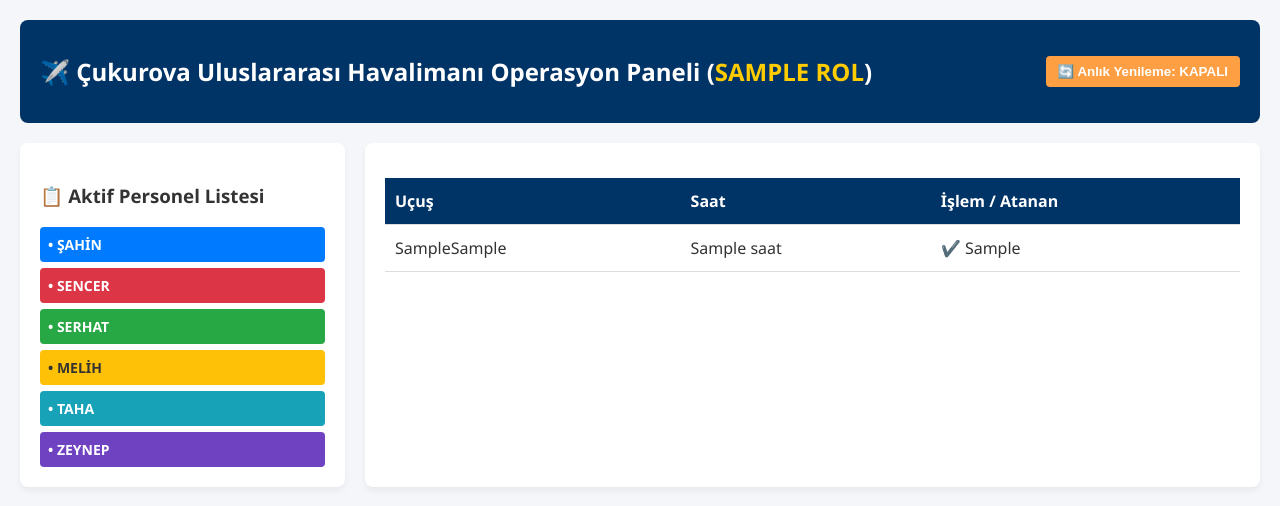
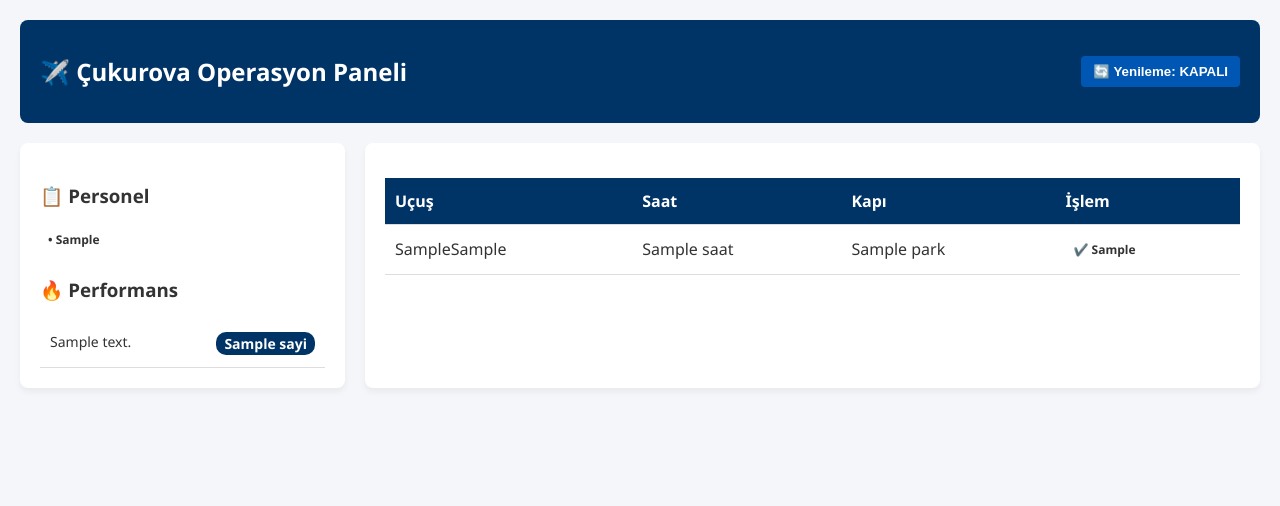
Before and after one commit to sencerf7-del/cukurova-operasyon, a Flask app: template templates/index.html in a window 1280 px wide. Shown: the top 506 px of the page. Run offline with Flask 3, Linux system fonts and the light colour scheme; the template is opened without the code that fills it: most values are stand-ins (such as "Sample title", 1, 10 or a date in 2020).

Commit message:
Update index.html

```diff
--- a/templates/index.html
+++ b/templates/index.html
@@ -2,131 +2,65 @@
 <html lang="tr">
 <head>
     <meta charset="UTF-8">
-    <title>Çukurova Havalimanı Operasyon Paneli</title>
+    <title>Çukurova Operasyon Paneli</title>
     <style>
         body { font-family: 'Segoe UI', sans-serif; background-color: #f4f6f9; color: #333; margin: 0; padding: 20px; }
         .header-bar { background-color: #003366; color: white; padding: 15px 20px; border-radius: 8px; display: flex; justify-content: space-between; align-items: center; margin-bottom: 20px; }
         .container { display: flex; gap: 20px; }
         .sidebar { width: 25%; background: white; padding: 20px; border-radius: 8px; box-shadow: 0 4px 6px rgba(0,0,0,0.05); }
         .main-content { width: 75%; background: white; padding: 20px; border-radius: 8px; box-shadow: 0 4px 6px rgba(0,0,0,0.05); }
-
-        .pers-mavi { background-color: #007bff !important; color: white; }
-        .pers-kirmizi { background-color: #dc3545 !important; color: white; }
-        .pers-yesil { background-color: #28a745 !important; color: white; }
-        .pers-sari { background-color: #ffc107 !important; color: #333; }
-        .pers-turkuaz { background-color: #17a2b8 !important; color: white; }
-        .pers-mor { background-color: #6f42c1 !important; color: white; }
-
+        .pers-mavi { background-color: #007bff !important; color: white; } .pers-kirmizi { background-color: #dc3545 !important; color: white; }
+        .pers-yesil { background-color: #28a745 !important; color: white; } .pers-sari { background-color: #ffc107 !important; color: #333; }
+        .pers-turkuaz { background-color: #17a2b8 !important; color: white; } .pers-mor { background-color: #6f42c1 !important; color: white; }
         .badge { padding: 4px 8px; border-radius: 4px; font-weight: bold; font-size: 12px; display: inline-block; }
-
-        .gece-ucus { background-color: #e8effa !important; border-left: 5px solid #003366; }
-        .revize-satir { background-color: #fceade !important; border-left: 5px solid #e63946 !important; }
-        .tamamlandi-satir { opacity: 0.30; background-color: #e9ecef !important; border-left: none !important; }
-
-        .flight-arrival { color: #0040ff; font-weight: bold; font-size: 16px; }
-        .flight-departure { color: #e6b800; font-weight: bold; font-size: 16px; text-shadow: 0.3px 0.3px #555; }
-
-        .fr24-btn { background-color: #003366; color: #ffcc00; border: none; padding: 6px 12px; border-radius: 4px; font-weight: bold; font-size: 12px; text-decoration: none; display: inline-flex; align-items: center; gap: 4px; cursor: pointer; }
-        .fr24-btn:hover { background-color: #001f4d; color: #fff; }
-
+        .tamamlandi-satir { opacity: 0.30; background-color: #e9ecef !important; }
         table { width: 100%; border-collapse: collapse; margin-top: 15px; }
-        th, td { padding: 12px 10px; text-align: left; border-bottom: 1px solid #ddd; vertical-align: middle; }
+        th, td { padding: 12px 10px; text-align: left; border-bottom: 1px solid #ddd; }
         th { background-color: #003366; color: white; }
         .btn { background: #0056b3; color: white; border: none; padding: 8px 12px; border-radius: 4px; cursor: pointer; font-weight: bold; }
-        input, select { width: 100%; padding: 6px; margin: 4px 0; border-radius: 4px; border: 1px solid #ccc; box-sizing: border-box; }
-
-        .stats-grid { display: flex; gap: 10px; margin-bottom: 20px; }
-        .stat-card { background: #e6f0fa; border-top: 4px solid #003366; padding: 10px; border-radius: 4px; flex: 1; text-align: center; }
-
-        .sync-btn { background-color: #ff9f43; color: white; border: none; padding: 8px 12px; border-radius: 4px; font-weight: bold; cursor: pointer; display: flex; align-items: center; gap: 5px; }
-        .sync-active { background-color: #28a745; position: relative; }
-        .sync-active::after { content: "●"; color: #fff; margin-left: 5px; animation: blink 1s infinite; }
-        @keyframes blink { 0% { opacity: 0; } 50% { opacity: 1; } 100% { opacity: 0; } }
-
         .perf-table { width: 100%; margin-top: 10px; font-size: 14px; border-collapse: collapse; }
-        .perf-table td { padding: 8px; border-bottom: 1px solid #eee; }
         .perf-count { font-weight: bold; background-color: #003366; color: white; padding: 2px 8px; border-radius: 10px; float: right; }
-        .logout-btn { background-color: #dc3545; color: white; padding: 6px 12px; border-radius: 4px; text-decoration: none; font-weight: bold; font-size: 12px; }
     </style>
 </head>
 <body>
 
     <div class="header-bar">
-        <h2>✈️ Çukurova Uluslararası Havalimanı Operasyon Paneli (<span style="color: #ffcc00; text-transform: uppercase;">{{ rol }}</span>)</h2>
-        <div style="display: flex; align-items: center; gap: 15px;">
-            <button id="syncToggle" class="sync-btn" onclick="toggleSync()">🔄 Anlık Yenileme: KAPALI</button>
-            {% if rol == 'admin' %}
-            <a href="/logout" class="logout-btn">🚪 Admin Çıkışı</a>
-            {% endif %}
-        </div>
+        <h2>✈️ Çukurova Operasyon Paneli</h2>
+        <button id="syncToggle" class="btn" onclick="toggleSync()">🔄 Yenileme: KAPALI</button>
     </div>
-
-    {% if rol == 'admin' %}
-    <div style="background: #e6f0fa; padding: 15px; border-radius: 8px; margin-bottom: 20px; display: flex; align-items: center; gap: 15px;">
-        <strong style="color: #003366;">⏱️ Gece Nöbeti / Odak Zaman Aralığı Seçimi:</strong>
-        <form id="timeForm" method="GET" action="/" style="display: flex; align-items: center; gap: 8px; margin: 0;">
-            <select name="bas_s" id="bas_s" onchange="saveTimeSettings()">{% for h in range(24) %}<option value="{{ h }}" {% if bas_s == h %}selected{% endif %}>{{ "%02d"|format(h) }}</option>{% endfor %}</select>:
-            <select name="bas_d" id="bas_d" onchange="saveTimeSettings()">{% for m in range(0, 60, 5) %}<option value="{{ m }}" {% if bas_d == m %}selected{% endif %}>{{ "%02d"|format(m) }}</option>{% endfor %}</select>
-            <span>-</span>
-            <select name="bit_s" id="bit_s" onchange="saveTimeSettings()">{% for h in range(24) %}<option value="{{ h }}" {% if bit_s == h %}selected{% endif %}>{{ "%02d"|format(h) }}</option>{% endfor %}</select>:
-            <select name="bit_d" id="bit_d" onchange="saveTimeSettings()">{% for m in range(0, 60, 5) %}<option value="{{ m }}" {% if bit_d == m %}selected{% endif %}>{{ "%02d"|format(m) }}</option>{% endfor %}</select>
-            <button type="submit" class="btn" style="padding: 5px 10px;">Uygula</button>
-        </form>
-    </div>
-    {% endif %}
 
     <div class="container">
         <div class="sidebar">
-            {% if rol == 'admin' %}
-            <h3>📊 Dosya Yükleme</h3>
-            <form action="/excel-yukle" method="POST" enctype="multipart/form-data">
-                <input type="file" name="excel_file" accept=".xlsx, .xls, .csv" required>
-                <button type="submit" class="btn" style="width:100%; margin-top:5px;">Excel Yükle / Güncelle</button>
-            </form>
-            {% endif %}
+            <h3 style="margin-top: 20px;">📋 Personel</h3>
+            {% for p in personeller %}<div class="badge {{ p.renk }}" style="margin-bottom: 5px;">• {{ p.ad_soyad }}</div>{% endfor %}
 
-            <h3 style="margin-top: 20px;">📋 Aktif Personel Listesi</h3>
-            <div style="display: flex; flex-direction: column; gap: 6px;">
-                <div style="padding: 8px; border-radius: 4px; font-weight: bold; font-size: 14px;" class="pers-mavi">• ŞAHİN</div>
-                <div style="padding: 8px; border-radius: 4px; font-weight: bold; font-size: 14px;" class="pers-kirmizi">• SENCER</div>
-                <div style="padding: 8px; border-radius: 4px; font-weight: bold; font-size: 14px;" class="pers-yesil">• SERHAT</div>
-                <div style="padding: 8px; border-radius: 4px; font-weight: bold; font-size: 14px;" class="pers-sari">• MELİH</div>
-                <div style="padding: 8px; border-radius: 4px; font-weight: bold; font-size: 14px;" class="pers-turkuaz">• TAHA</div>
-                <div style="padding: 8px; border-radius: 4px; font-weight: bold; font-size: 14px;" class="pers-mor">• ZEYNEP</div>
-            </div>
+            <h3 style="margin-top: 20px;">🔥 Performans</h3>
+            <table class="perf-table">
+                {% for isim, sayi in perf.items() %}<tr><td>{{ isim }}<span class="perf-count">{{ sayi }}</span></td></tr>{% endfor %}
+            </table>
         </div>
 
         <div class="main-content">
             <table>
-                <thead>
-                    <tr>
-                        <th>Uçuş</th>
-                        <th>Saat</th>
-                        <th>İşlem / Atanan</th>
-                    </tr>
-                </thead>
+                <thead><tr><th>Uçuş</th><th>Saat</th><th>Kapı</th><th>İşlem</th></tr></thead>
                 <tbody>
                     {% for ucus in ucuslar %}
                     <tr class="{% if ucus.tamamlandi == 1 %}tamamlandi-satir{% endif %}">
                         <td>{{ ucus.havayolu_kod }}{{ ucus.flight_no }}</td>
                         <td>{{ ucus.saat }}</td>
+                        <td>{{ ucus.park }}</td>
                         <td>
                             {% if ucus.tamamlandi == 0 %}
-                            <form action="/ucus-tamamla/{{ ucus.id }}" method="POST" onsubmit="return personelSesiniCal(this);">
+                            <form action="/ucus-tamamla/{{ ucus.id }}" method="POST" onsubmit="return calSesVeGonder(this);">
                                 <select name="personel_ad" required>
                                     <option value="">Seç...</option>
-                                    <option value="ŞAHİN">ŞAHİN</option>
-                                    <option value="SENCER">SENCER</option>
-                                    <option value="SERHAT">SERHAT</option>
-                                    <option value="MELİH">MELİH</option>
-                                    <option value="TAHA">TAHA</option>
-                                    <option value="ZEYNEP">ZEYNEP</option>
+                                    <option value="ŞAHİN">ŞAHİN</option><option value="SENCER">SENCER</option>
+                                    <option value="SERHAT">SERHAT</option><option value="MELİH">MELİH</option>
+                                    <option value="TAHA">TAHA</option><option value="ZEYNEP">ZEYNEP</option>
                                 </select>
-                                <button type="submit">OK</button>
+                                <button type="submit" class="btn" style="background:#28a745;">OK</button>
                             </form>
-                            {% else %}
-                            <span>✔️ {{ ucus.personel_ad }}</span>
-                            {% endif %}
+                            {% else %}<span class="badge {{ ucus.personel_renk }}">✔️ {{ ucus.personel_ad }}</span>{% endif %}
                         </td>
                     </tr>
                     {% endfor %}
@@ -136,20 +70,25 @@
     </div>
 
     <script>
-        function personelSesiniCal(formElement) {
-            const selectBox = formElement.querySelector('select[name="personel_ad"]');
-            const secilenIsim = selectBox.value.toLowerCase()
-                .replace(/ş/g, 's').replace(/ı/g, 'i').replace(/ç/g, 'c')
-                .replace(/ğ/g, 'g').replace(/ü/g, 'u').replace(/ö/g, 'o');
+        let syncInterval = null;
+        function calSesVeGonder(form) {
+            const select = form.querySelector('select[name="personel_ad"]');
+            const name = select.value.toLowerCase()
+                .replace(/ş/g,'s').replace(/ı/g,'i').replace(/ç/g,'c')
+                .replace(/ğ/g,'g').replace(/ü/g,'u').replace(/ö/g,'o');
 
-            // ?v= zaman damgasıyla cache'i kırıyoruz
-            let ses = new Audio(`/static/sounds/${secilenIsim}.mp3?v=` + new Date().getTime());
-            ses.play().catch(e => console.log("Ses çalınamadı:", e));
-            setTimeout(() => { formElement.submit(); }, 1500);
+            // Ses çalma
+            const audio = new Audio('/static/sounds/' + name + '.mp3?v=' + new Date().getTime());
+            audio.play().catch(e => console.log("Ses çalma hatası:", e));
+
+            // 1 saniye sonra gönder
+            setTimeout(() => { form.submit(); }, 1000);
             return false;
         }
-
-        // Diğer fonksiyonlar (toggleSync vb.) aynı kalıyor kanka...
+        function toggleSync() {
+            if(syncInterval) { clearInterval(syncInterval); syncInterval=null; document.getElementById("syncToggle").innerText="🔄 Yenileme: KAPALI"; }
+            else { syncInterval=setInterval(()=>{ window.location.reload(); }, 5000); document.getElementById("syncToggle").innerText="🔄 Yenileme: AKTİF"; }
+        }
     </script>
 </body>
 </html>
```
